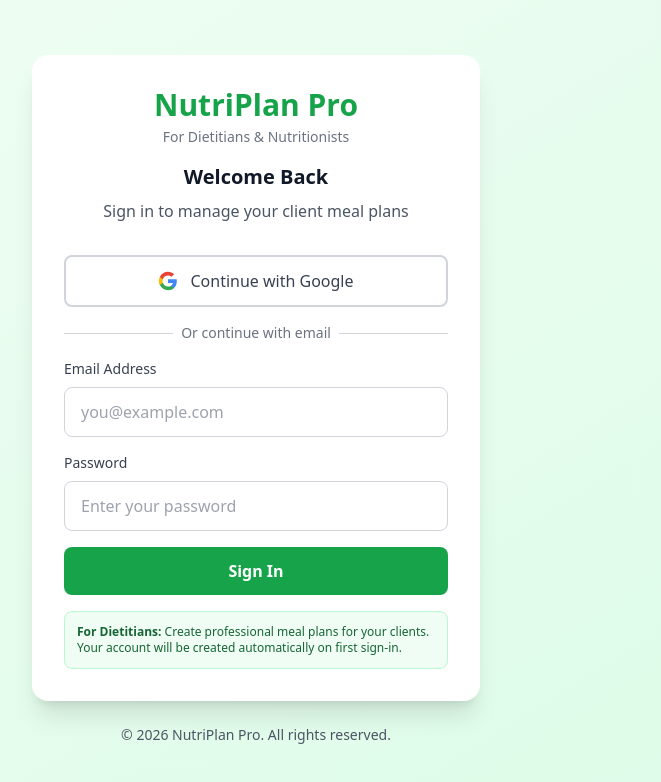
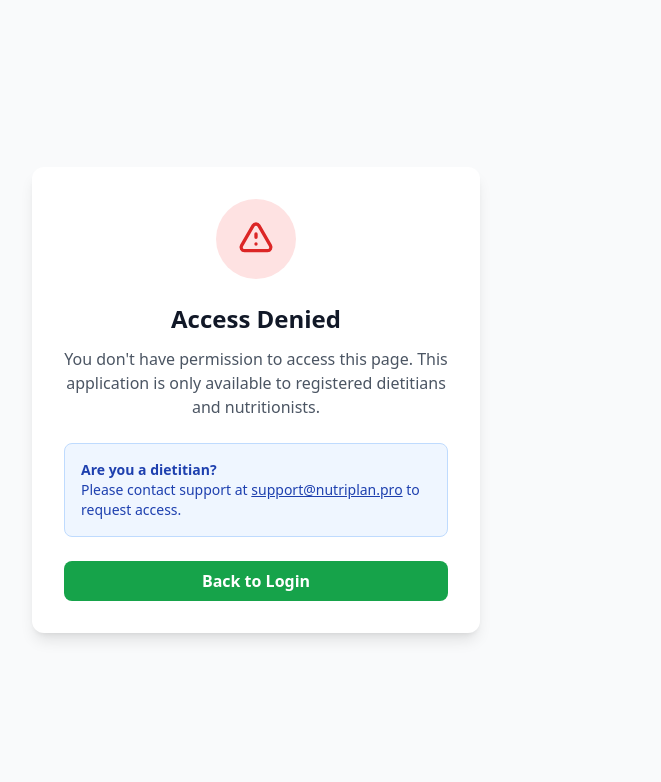
Before and after one commit to Zohaibmayo50/NutriPlan-Pro, a React (Vite) app: page /not-authorized in a window 1280 px wide. Before the commit this address led to /login. Shown: the top 782 px of the page, without its empty margins (384-1045 px from the left). Built offline with nearby package versions, Linux system fonts and the light colour scheme; no server answers.

Commit message:
Phase 5: Add role-based access control with dietitian verification and not-authorized page

```diff
--- /dev/null
+++ b/src/pages/auth/NotAuthorizedPage.jsx
@@ -0,0 +1,46 @@
+import { useNavigate } from 'react-router-dom';
+import Button from '../../components/ui/Button';
+
+/**
+ * Not Authorized Page
+ * Shown when user doesn't have required role (non-dietitian)
+ */
+const NotAuthorizedPage = () => {
+  const navigate = useNavigate();
+
+  return (
+    <div className="min-h-screen bg-gray-50 flex items-center justify-center p-4">
+      <div className="max-w-md w-full bg-white rounded-xl shadow-lg p-8 text-center">
+        {/* Icon */}
+        <div className="w-20 h-20 bg-red-100 rounded-full flex items-center justify-center mx-auto mb-6">
+          <svg className="w-10 h-10 text-red-600" fill="none" stroke="currentColor" viewBox="0 0 24 24">
+            <path strokeLinecap="round" strokeLinejoin="round" strokeWidth={2} d="M12 9v2m0 4h.01m-6.938 4h13.856c1.54 0 2.502-1.667 1.732-3L13.732 4c-.77-1.333-2.694-1.333-3.464 0L3.34 16c-.77 1.333.192 3 1.732 3z" />
+          </svg>
+        </div>
+
+        {/* Content */}
+        <h1 className="text-2xl font-bold text-gray-900 mb-3">
+          Access Denied
+        </h1>
+        <p className="text-gray-600 mb-6">
+          You don't have permission to access this page. This application is only available to registered dietitians and nutritionists.
+        </p>
+
+        {/* Info box */}
+        <div className="bg-blue-50 border border-blue-200 rounded-lg p-4 mb-6 text-left">
+          <p className="text-sm text-blue-800">
+            <strong>Are you a dietitian?</strong><br />
+            Please contact support at <a href="mailto:support@nutriplan.pro" className="underline">support@nutriplan.pro</a> to request access.
+          </p>
+        </div>
+
+        {/* Action button */}
+        <Button onClick={() => navigate('/login')} className="w-full">
+          Back to Login
+        </Button>
+      </div>
+    </div>
+  );
+};
+
+export default NotAuthorizedPage;
--- a/src/routes/AppRoutes.jsx
+++ b/src/routes/AppRoutes.jsx
@@ -3,6 +3,7 @@
 
 // Auth pages
 import LoginPage from '../pages/auth/LoginPage'
+import NotAuthorizedPage from '../pages/auth/NotAuthorizedPage'
 
 // Protected pages
 import DashboardPage from '../pages/dashboard/DashboardPage'
@@ -19,12 +20,13 @@
     <Routes>
       {/* Public Routes */}
       <Route path="/login" element={<LoginPage />} />
+      <Route path="/not-authorized" element={<NotAuthorizedPage />} />
 
       {/* Protected Routes - Require authentication */}
       <Route
         path="/onboarding"
         element={
-          <ProtectedRoute>
+          <ProtectedRoute requiresDietitian={true}>
             <OnboardingPage />
           </ProtectedRoute>
         }
@@ -33,7 +35,7 @@
       <Route
         path="/dashboard"
         element={
-          <ProtectedRoute requiresOnboarding={true}>
+          <ProtectedRoute requiresOnboarding={true} requiresDietitian={true}>
             <DashboardPage />
           </ProtectedRoute>
         }
@@ -42,7 +44,7 @@
       <Route
         path="/plans/new"
         element={
-          <ProtectedRoute requiresOnboarding={true}>
+          <ProtectedRoute requiresOnboarding={true} requiresDietitian={true}>
             <NewPlanPage />
           </ProtectedRoute>
         }
@@ -51,7 +53,7 @@
       <Route
         path="/plans/:planId"
         element={
-          <ProtectedRoute requiresOnboarding={true}>
+          <ProtectedRoute requiresOnboarding={true} requiresDietitian={true}>
             <PlanDetailPage />
           </ProtectedRoute>
         }
--- a/src/routes/ProtectedRoute.jsx
+++ b/src/routes/ProtectedRoute.jsx
@@ -3,15 +3,16 @@
 
 /**
  * Protected Route Component
- * Enforces authentication and onboarding requirements
+ * Enforces authentication, role verification, and onboarding requirements
  *
  * Flow:
  * 1. Not authenticated → redirect to /login
- * 2. Authenticated but no onboarding → redirect to /onboarding (if on protected page)
- * 3. Authenticated with onboarding → allow access
+ * 2. Authenticated but not a dietitian → redirect to /not-authorized
+ * 3. Authenticated dietitian but no onboarding → redirect to /onboarding (if required)
+ * 4. Authenticated dietitian with onboarding → allow access
  */
-const ProtectedRoute = ({ children, requiresOnboarding = false }) => {
-  const { isAuthenticated, hasCompletedOnboarding, loading } = useAuth()
+const ProtectedRoute = ({ children, requiresOnboarding = false, requiresDietitian = true }) => {
+  const { isAuthenticated, hasCompletedOnboarding, userProfile, loading } = useAuth()
 
   // Show loading state while checking auth
   if (loading) {
@@ -30,6 +31,11 @@
     return <Navigate to="/login" replace />
   }
 
+  // Check if user is a dietitian (if required)
+  if (requiresDietitian && userProfile && userProfile.role !== 'dietitian') {
+    return <Navigate to="/not-authorized" replace />
+  }
+
   // Authenticated but hasn't completed onboarding
   // Only redirect if the route requires onboarding
   if (requiresOnboarding && !hasCompletedOnboarding) {
```
Also changed, not shown: 1 other file (tests, documents, lock files or other folders).
